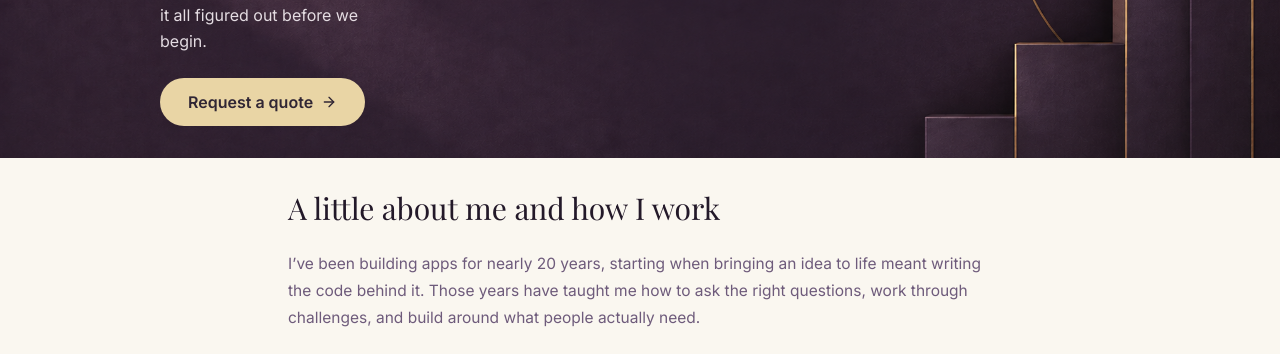
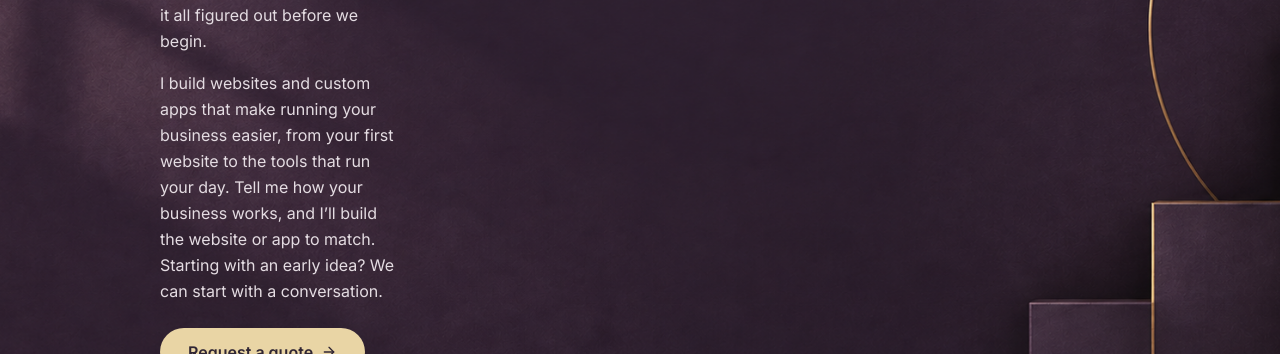
Before and after one commit to roxanneelizabeth21-cloud/iroxanne-studio, a React (Vite) app: page /about in a window 1280 px wide. Shown: the part 328-682 px from the top of the page. Built offline with nearby package versions, Linux system fonts and the light colour scheme; no server answers; a web font is replaced by a local one.

Commit message:
External agent changes
Co-authored-by: roxanneelizabeth21-cloud <226116568+roxanneelizabeth21-cloud@users.noreply.github.com>

```diff
--- a/src/pages/About.jsx
+++ b/src/pages/About.jsx
@@ -33,6 +33,7 @@ export default function About() {
               <p className="text-sm tracking-widest text-[#D5BB82]">ABOUT IROXANNE STUDIO</p>
               <h1 className="font-display text-4xl md:text-5xl mt-4">Hi, I’m Roxanne.</h1>
               <p className="mt-4 max-w-xl leading-relaxed text-[#E4DCE2]">I help people turn an idea into something they can use and share. You do not need to have it all figured out before we begin.</p>
+              <p className="mt-4 max-w-xl leading-relaxed text-[#E4DCE2]">I build websites and custom apps that make running your business easier, from your first website to the tools that run your day. Tell me how your business works, and I’ll build the website or app to match. Starting with an early idea? We can start with a conversation.</p>
               <a href="/quote" className="mt-6 inline-flex min-h-12 items-center gap-2 rounded-full bg-[#E9D5A5] text-[#302634] px-7 font-semibold focus-visible:outline focus-visible:outline-2 focus-visible:outline-offset-4">Request a quote <ArrowRight className="h-4 w-4"/></a>
             </div>
           </div>
```
